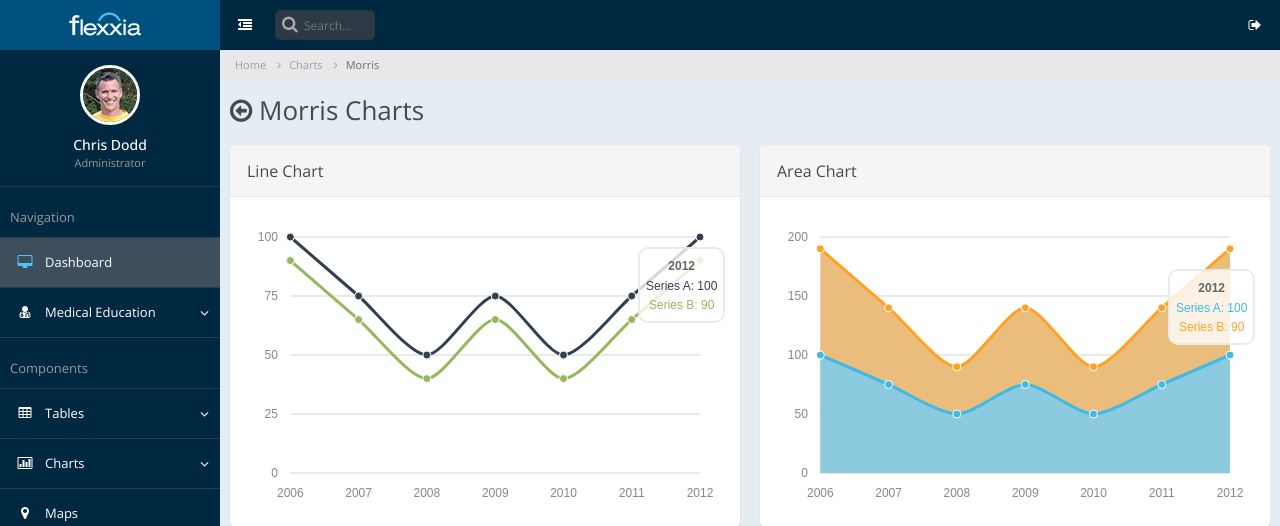
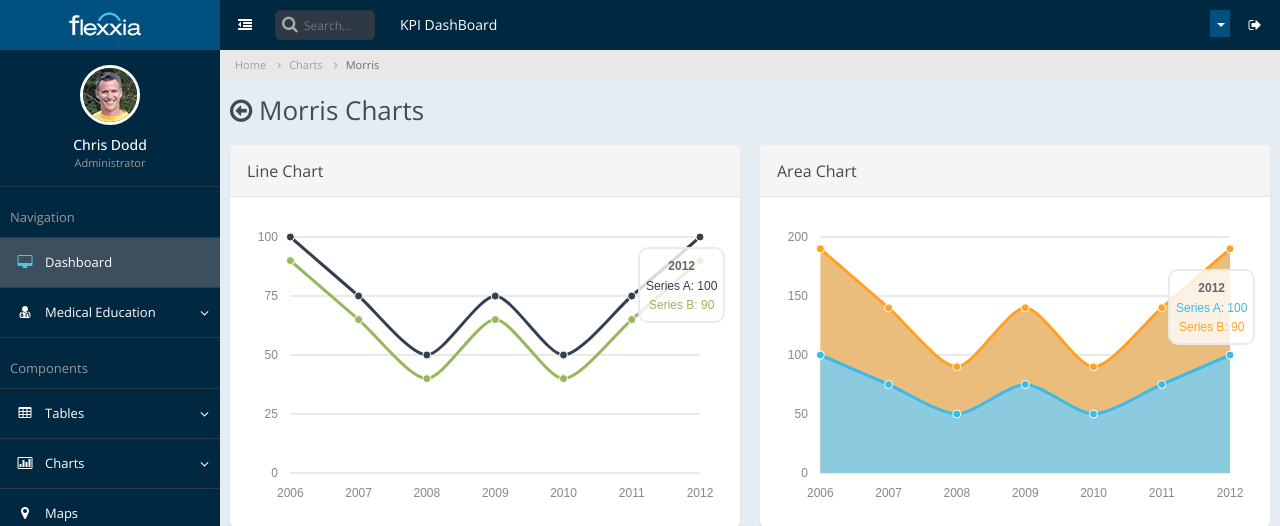
Before and after one commit to dhustlerz/flexxiademodesign, a PHP site: page /charts-morris.php in a window 1280 px wide. Shown: the top 526 px of the page. Run offline with PHP 8.4, Linux system fonts and the light colour scheme.

Commit message:
dashboard update

```diff
--- a/includes/sidebar.inc.php
+++ b/includes/sidebar.inc.php
@@ -1,6 +1,7 @@
 <?php
 $sidebar_output = '';
 $sidebar_output.='<div class="page-sidebar bg-19283d">';
+
 	/**
 	 * START X-NAVIGATION
 	 */
@@ -52,6 +53,20 @@ $sidebar_output.='<div class="page-sidebar bg-19283d">';
 							$sidebar_output.='<ul>';
 															$sidebar_output.='<li class="xn-openable">';
 																	$sidebar_output.='<a href="#">Diabetes</a>';
+																	$sidebar_output.='<ul>';
+																			$sidebar_output.='<li><a href="#">Accredited</a></li>';
+																			$sidebar_output.='<li><a href="#">Non Accredited</a></li>';
+																	$sidebar_output.='</ul>';
+															$sidebar_output.='</li>';
+															$sidebar_output.='<li class="xn-openable">';
+																	$sidebar_output.='<a href="#">Asthma</a>';
+																	$sidebar_output.='<ul>';
+																			$sidebar_output.='<li><a href="#">Accredited</a></li>';
+																			$sidebar_output.='<li><a href="#">Non Accredited</a></li>';
+																	$sidebar_output.='</ul>';
+															$sidebar_output.='</li>';
+															$sidebar_output.='<li class="xn-openable">';
+																	$sidebar_output.='<a href="#">Osteoarthrits</a>';
 																	$sidebar_output.='<ul>';
 																			$sidebar_output.='<li><a href="#">Accredited</a></li>';
 																			$sidebar_output.='<li><a href="#">Non Accredited</a></li>';
--- a/includes/x-navigation.inc.php
+++ b/includes/x-navigation.inc.php
@@ -1,5 +1,6 @@
+
 <?php
-  $xnavigation_output = '';
+         $xnavigation_output ='';
         $xnavigation_output.='<ul class="x-navigation x-navigation-horizontal x-navigation-panel ">';
           $xnavigation_output.='<!-- TOGGLE NAVIGATION -->';
           $xnavigation_output.='<li class="xn-icon-button">';
@@ -12,13 +13,24 @@
                   $xnavigation_output.='<input type="text" name="search" placeholder="Search..."/>';
               $xnavigation_output.='</form>';
           $xnavigation_output.='</li>';
+          $xnavigation_output.='<li >';
+           $xnavigation_output.='<span class="color-fff font-family-inherit padding-left-20 font-size-14 line-height-3-5 ">KPI DashBoard</span>';
+          $xnavigation_output.='</li>';
           $xnavigation_output.='<!-- END SEARCH -->';
+
           $xnavigation_output.='<!-- SIGN OUT -->';
           $xnavigation_output.='<li class="xn-icon-button pull-right">';
               $xnavigation_output.='<a href="#" class="mb-control" data-box="#mb-signout"><span class="fa fa-sign-out"></span></a>';
           $xnavigation_output.='</li>';
           $xnavigation_output.='<!-- END SIGN OUT -->';
+              $xnavigation_output.='<li class=" pull-right ">';
+                  $xnavigation_output.='<div id="reportrange" class=" color-fff bg-005180 padding-px-5 margin-top-10  ">';
+                  $xnavigation_output.='<span></span><b class="caret"></b>';
+              $xnavigation_output.='</div>';
+          $xnavigation_output.='</li>';
         $xnavigation_output.='</ul>';
+
+$xnavigation_output.='<script type="text/javascript" src="js/demo_dashboard.js"></script>';
 
   printf($xnavigation_output);
 ?>
--- a/js/demo_charts_nvd3.js
+++ b/js/demo_charts_nvd3.js
@@ -375,7 +375,7 @@ var nvd3Charts = function() {
 			.labelThreshold(.05)//Configure the minimum slice size for labels to show up
 			.labelType("percent")//Configure what type of data to show in the label. Can be "key", "value" or "percent"
 			.donut(true)//Turn on Donut mode. Makes pie chart look tasty!
-			.donutRatio(0.45)//Configure how big you want the donut hole size to be.
+			.donutRatio(0.40)//Configure how big you want the donut hole size to be.
 			.color(colorFunction());
 
 			d3.select("#chart-10 svg").datum(exampleData()).transition().duration(350).call(chart);
```
Lines whose indentation alone changed are shown as unchanged.
